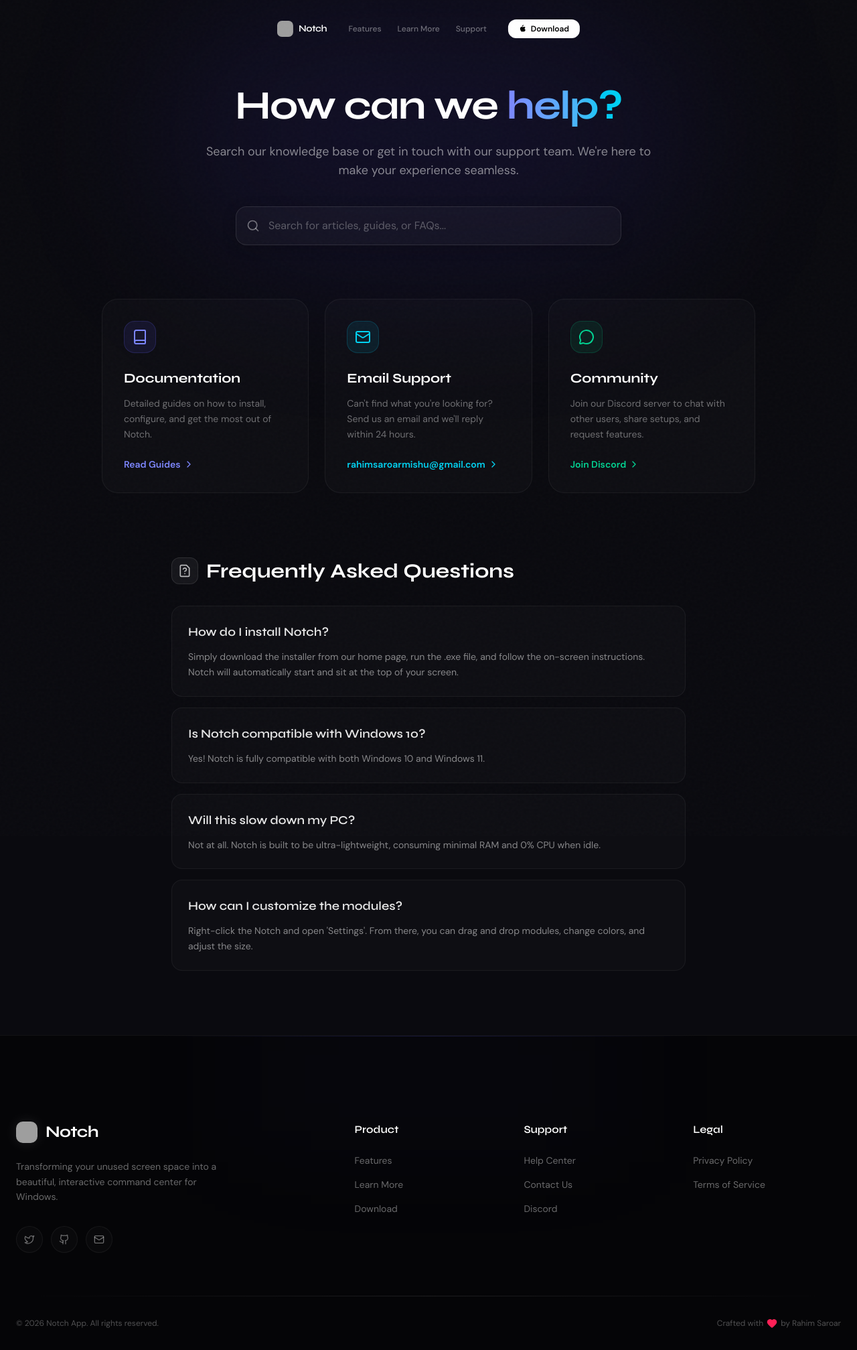
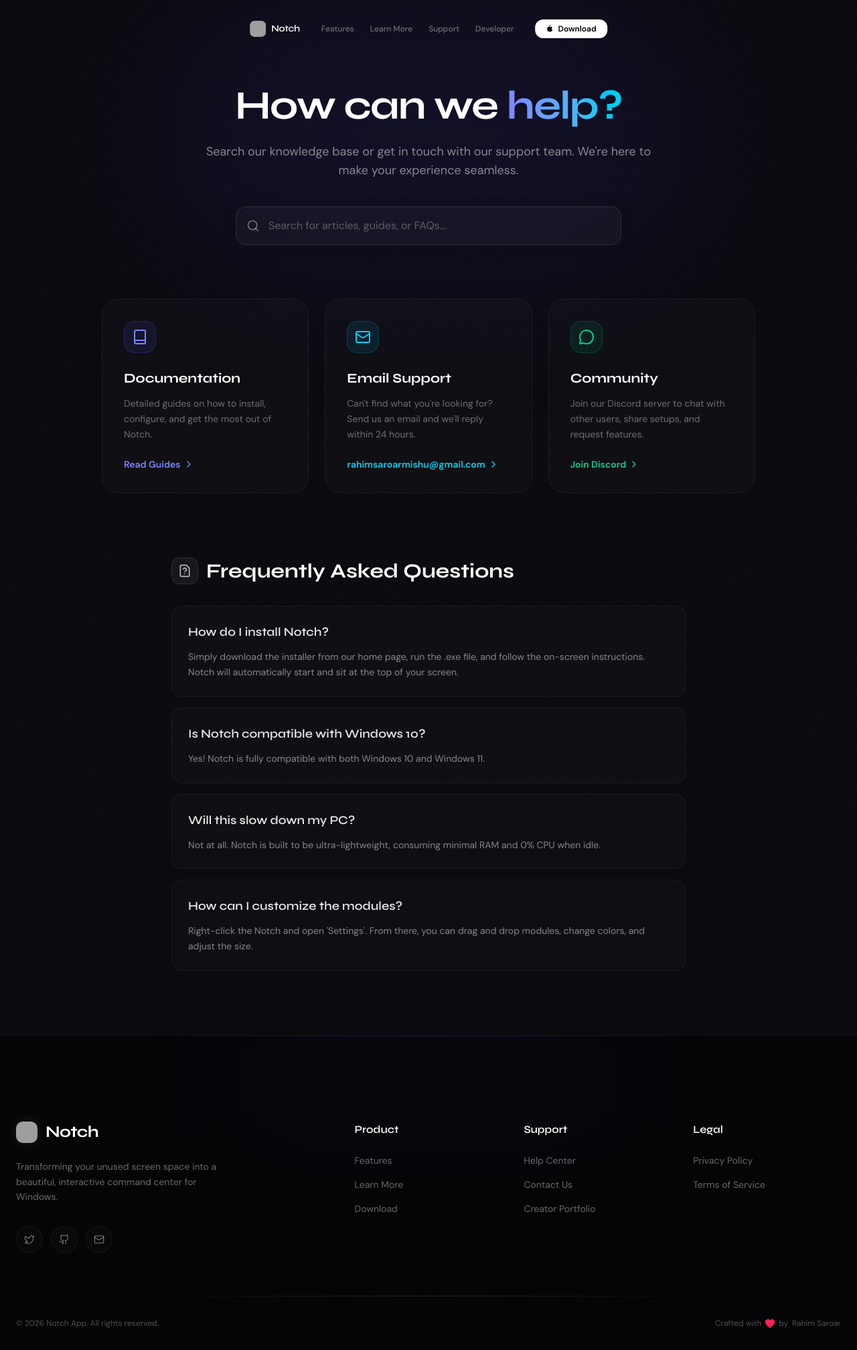
Before and after one commit to rahimmishu/Apple-Notch, a React (Vite) app: page /support in a window 1280 px wide. Shown: the whole page at 67% size. Built offline with nearby package versions, Linux system fonts and the light colour scheme; grey boxes are pictures that could not be loaded.

Commit message:
SEO metadata added to index.html

```diff
--- a/index.html
+++ b/index.html
@@ -8,7 +8,9 @@
     <meta name="title" content="Notch for Windows — The Ultimate Dynamic Island Experience" />
     <meta name="description" content="Bring the elegant Dynamic Island experience to your PC. The first truly seamless, fully functional, and beautifully designed notch for Windows 10 & 11." />
     <meta name="keywords" content="Notch for Windows, Dynamic Island Windows, Windows customization, desktop widget, Mac notch on PC, system monitor, media controller, free windows apps" />
-    <meta name="author" content="Notch Team" />
+
+    <meta name="author" content="Rahim Saroar Mishu" />
+
     <meta name="robots" content="index, follow, max-snippet:-1, max-image-preview:large, max-video-preview:-1" />
     <meta name="theme-color" content="#0A0A0F" />
     <meta name="color-scheme" content="dark" />
@@ -56,6 +58,15 @@
         "ratingCount": "1248",
         "bestRating": "5",
         "worstRating": "1"
+      },
+      "author": {
+        "@type": "Person",
+        "name": "Rahim Saroar Mishu",
+        "url": "https://rahim-saroar.vercel.app/"
+      },
+      "publisher": {
+        "@type": "Person",
+        "name": "Rahim Saroar Mishu"
       }
     }
     </script>
--- a/src/App.tsx
+++ b/src/App.tsx
@@ -134,6 +134,7 @@
         <Link to="/" className="transition-colors duration-200 hover:text-white/90">Features</Link>
         <Link to="/learn-more" className="transition-colors duration-200 hover:text-white/90">Learn More</Link>
         <Link to="/support" className="transition-colors duration-200 hover:text-white/90">Support</Link>
+        <a href="https://rahim-saroar.vercel.app/" target="_blank" rel="noopener noreferrer" className="transition-colors duration-200 hover:text-white/90">Developer</a>
       </div>
 
       <a
--- a/src/components/Footer.tsx
+++ b/src/components/Footer.tsx
@@ -17,7 +17,7 @@
       links: [
         { label: "Help Center", href: "/support", isInternal: true },
         { label: "Contact Us", href: "mailto:support@notch.app", isInternal: false },
-        { label: "Discord", href: "#", isInternal: false },
+        { label: "Creator Portfolio", href: "https://rahim-saroar.vercel.app/", isInternal: false },
       ]
     },
     {
@@ -143,7 +143,15 @@
             >
               <Heart className="w-3.5 h-3.5 text-rose-500 fill-rose-500" />
             </motion.span>
-            by Rahim Saroar
+            by
+            <a
+              href="https://rahim-saroar.vercel.app/"
+              target="_blank"
+              rel="noopener noreferrer"
+              className="transition-colors hover:text-white hover:underline underline-offset-4"
+            >
+              Rahim Saroar
+            </a>
           </motion.div>
         </div>
       </div>
```
Also changed, not shown: Untitled-1.txt (added).
